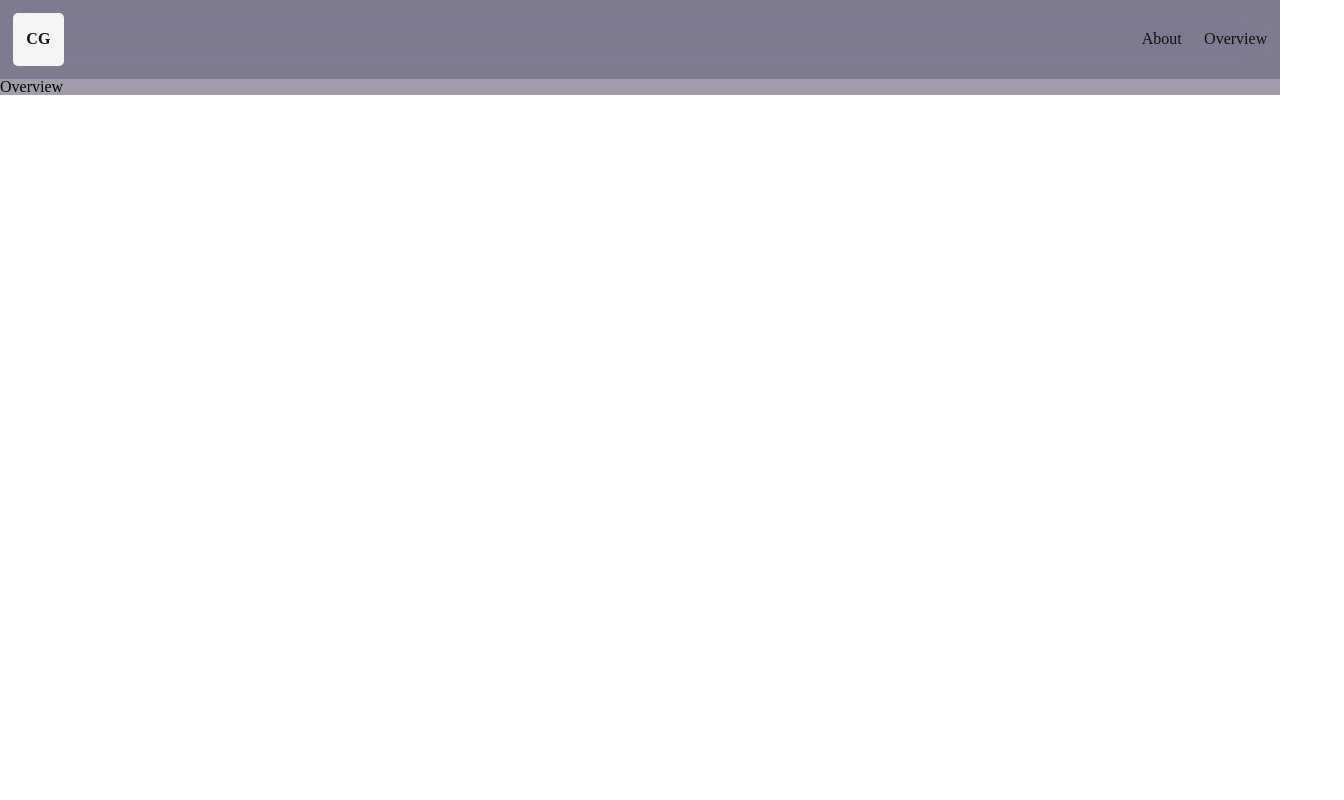
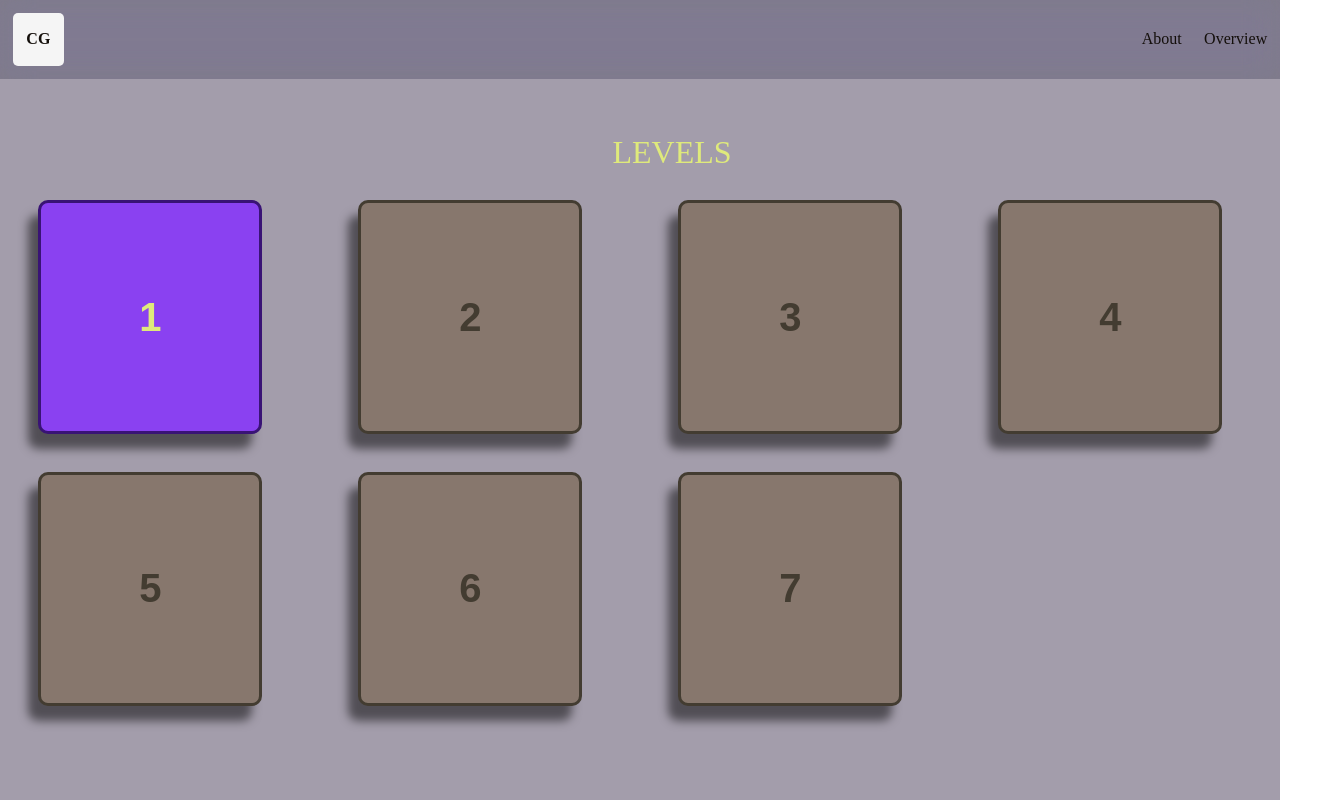
Before and after one commit to brookelove/cipherGame, a React (Vite) app: page /overview in a window 1280 px wide. Shown: the top 800 px of the page, 1344 px wide, since content can reach past the window. Built offline with nearby package versions, Linux system fonts and the light colour scheme.

Commit message:
adding in the overview page and levels

```diff
--- a/src/App.css
+++ b/src/App.css
@@ -3,10 +3,10 @@
   /* --cardDark:  */
   --lightBackground: #a39dab;
   --primary: whitesmoke;
-  --lowlight:#4191f1 ;
-  --highlight:#133a75;
+  --lowlight:#8a41f1 ;
+  --highlight:#391375;
   --opposite: #dfea7b;
-  --light: #2462ee;
+  --light: #7b24ee;
   --muted: #87776d;
   --extra: #433c31;
   --dark:#140f0b;
--- /dev/null
+++ b/src/assets/CSS/Overview.css
@@ -0,0 +1,37 @@
+.overview-section {
+    width:100%;
+    height: 100vh;
+    padding:2.5%;
+    text-align: center;
+}
+.overview-section h1 {
+    padding: 2% 0;
+    font-size: 200%;
+    text-transform: uppercase;
+    color: var(--opposite);
+}
+.overview-section div {
+    height: 90vh;
+    display: grid;
+    grid: auto auto auto / auto auto auto auto ;
+}
+.overview-section div button, .overview-section div button.active {
+    width:70%;
+    font-weight: 700;
+    font-size: 250%;
+    color: var(--opposite);
+    background-color: var(--lowlight);
+    border-radius: 10px;
+    border: 3px solid var(--highlight);
+    margin-bottom:10%;
+}
+.overview-section div button:hover {
+    color: var(--primary);
+    background-color: var(--highlight);
+    border: 3px solid var(--lowlight);
+}
+.overview-section div button.disabled {
+    color: var(--extra);
+    background-color: var(--muted);
+    border: 3px solid var(--extra);
+}
--- a/src/pages/Overview.jsx
+++ b/src/pages/Overview.jsx
@@ -1,8 +1,47 @@
-import React from 'react'
+import React, { useEffect, useState } from 'react'
+import "../assets/CSS/Overview.css";
 
 const Overview = () => {
+  let progressArr = [];
+  const [buttonStatus, setButtonStatus] = useState([]);
+  const [isDisabled, setIsDisabled] = useState(false);
+  const checkProgress = () => {
+    let progress = JSON.parse(localStorage.getItem('progress'));
+
+    if (progress === null || !Array.isArray(progress)) {
+      const initialButtonStatus = Array(7).fill(false);
+      initialButtonStatus[0] = true;
+      setButtonStatus(initialButtonStatus);
+      localStorage.setItem("progress", JSON.stringify(initialButtonStatus));
+    } else {
+      console.log(progress)
+      console.log(buttonStatus)
+
+      buttonStatus.forEach(item => {
+        console.log(item)
+        if (item >= 1 && item <= 7) {
+          buttonStatus[item - 1] = true;
+        }
+      });
+      localStorage.setItem("progress", JSON.stringify(buttonStatus))
+    }
+  }
+
+  useEffect (()=> {
+    checkProgress()
+  }, [])
+
   return (
-    <section>Overview</section>
+    <section className='overview-section'>
+      <h1>Levels</h1>
+      <div>
+        {buttonStatus.map((isDisabled, index) => (
+          <button key={index} disabled={isDisabled} className={isDisabled ? "" : "disabled"} onClick={() => handleButtonClick(index + 1)}>
+            {index + 1}
+          </button>
+        ))}
+      </div>
+    </section>
   )
 }
 
```
